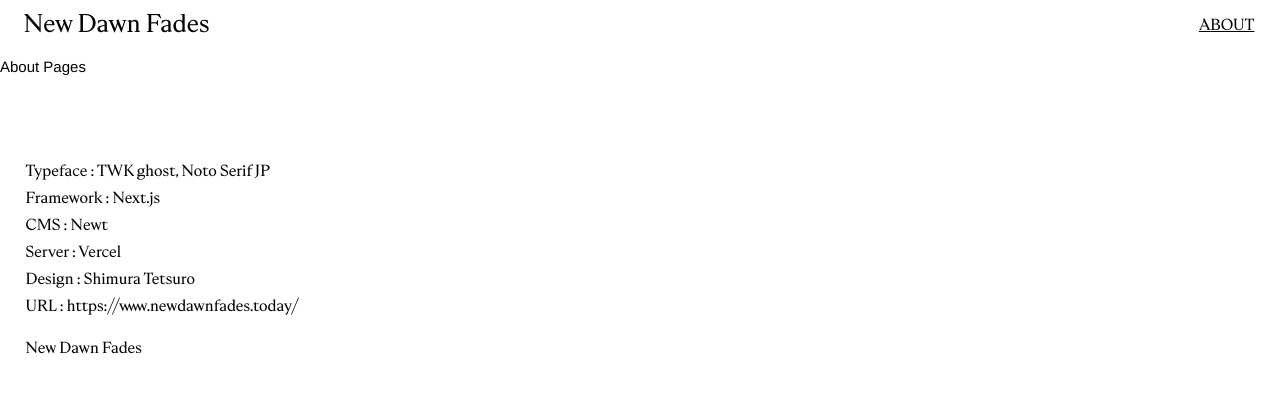
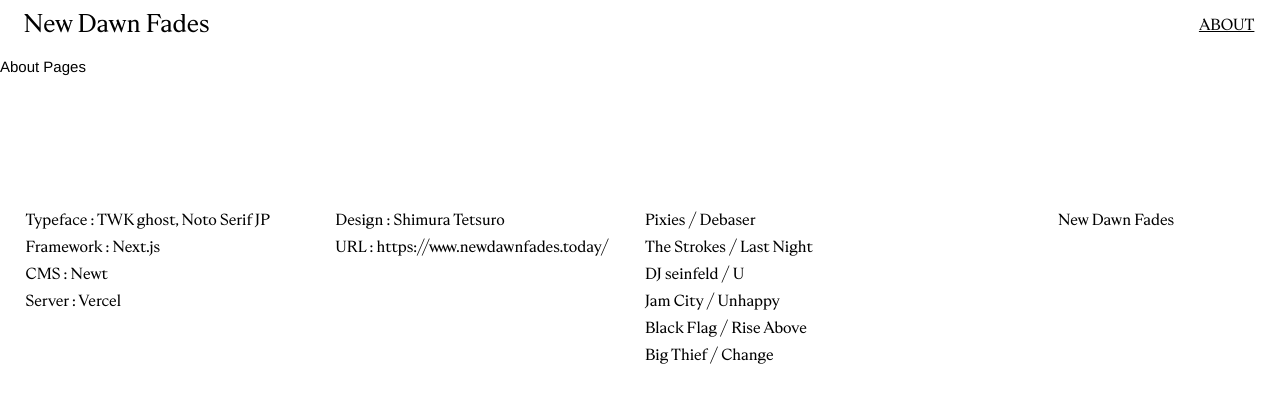
Before and after one commit to tetsuroshimura/newdawnfades_blog, a Next.js app: page /about in a window 1280 px wide. Shown: the top 402 px of the page. Built offline with nearby package versions, Linux system fonts and the light colour scheme.

Commit message:
footerのレイアウト調整

```diff
--- a/components/Footer.tsx
+++ b/components/Footer.tsx
@@ -6,16 +6,31 @@ export function Footer({ app }: { app: AppMeta }) {
   return (
     <footer className={styles.Footer}>
       <div className={styles.Footer_Inner}>
-        <div className={styles.Footer_Text}>
+        <div className={styles.Footer_Text_block01}>
           <ul className={styles.Footer_Text_Block}>
             <li className={styles.Footer_Text_List}>Typeface : TWK ghost, Noto Serif JP</li>
             <li className={styles.Footer_Text_List}>Framework : Next.js</li>
             <li className={styles.Footer_Text_List}>CMS : Newt</li>
             <li className={styles.Footer_Text_List}>Server : Vercel</li>
+          </ul>
+        </div>
+        <div className={styles.Footer_Text_block02}>
+          <ul className={styles.Footer_Text_Block}>
             <li className={styles.Footer_Text_List}>Design : Shimura Tetsuro</li>
             <li className={styles.Footer_Text_List}>URL : https://www.newdawnfades.today/</li>
           </ul>
         </div>
+        <div className={styles.Footer_Text_block03}>
+          <ul className={styles.Footer_Text_Block}>
+            <li className={styles.Footer_Text_List}>Pixies / Debaser</li>
+            <li className={styles.Footer_Text_List}>The Strokes / Last Night</li>
+            <li className={styles.Footer_Text_List}>DJ seinfeld / U</li>
+            <li className={styles.Footer_Text_List}>Jam City / Unhappy</li>
+            <li className={styles.Footer_Text_List}>Black Flag / Rise Above</li>
+            <li className={styles.Footer_Text_List}>Big Thief / Change</li>
+          </ul>
+        </div>
+        <div className={styles.Footer_Text_block04}>
           <Link href="/">
             <a href="#" className={styles.SiteName}>
               <div className={styles.SiteName_Text}>
@@ -24,6 +39,7 @@ export function Footer({ app }: { app: AppMeta }) {
             </a>
           </Link>
         </div>
+      </div>
     </footer>
   );
 }
--- a/styles/Footer.module.css
+++ b/styles/Footer.module.css
@@ -1,16 +1,29 @@
 .Footer {
   padding: 5vw 2vw;
+  padding-top: 10vw;
   background-color: #fff;
 }
 .Footer_Inner {
-  min-width: 0;
-  margin: 0 auto;
-  position: relative;
+  display: grid;
+  grid-template-columns: repeat(12, 1fr);
+  gap: 1rem;
 }
-
+.Footer_Text_block01 {
+  grid-column: 1 / 4;
+}
+.Footer_Text_block02 {
+  grid-column: 4 / 7;
+}
+.Footer_Text_block03 {
+  grid-column: 7 / 10;
+}
+.Footer_Text_block04 {
+  grid-column: 11 / 13;
+}
 ul.Footer_Text_Block {
   list-style: none;
   padding: 0;
+  margin: 0;
 }
 
 li.Footer_Text_List {
@@ -65,6 +78,7 @@ li.Footer_Text_List {
 @media (max-width: 960px) {
   .Footer {
     padding: 50px 20px;
+    padding-top: 100px;
   }
 
 }
```
Lines whose indentation alone changed are shown as unchanged.
